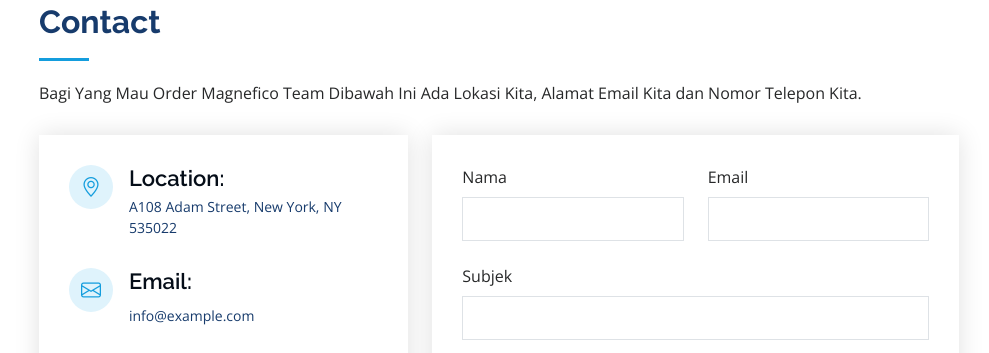
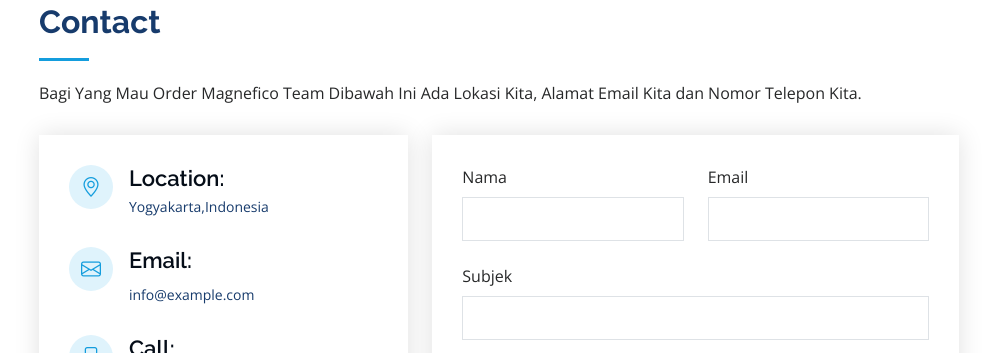
Before and after one commit to HOSTING-OSAMAH/K5_PDW, a plain HTML site: page index.html in a window 1280 px wide. Shown: the part 8549-8902 px from the top of the page, without its empty margins (291-1280 px from the left). Drawn offline with nearby package versions, Linux system fonts and the light colour scheme.

Commit message:
Update Main page

```diff
--- a/index.html
+++ b/index.html
@@ -652,7 +652,7 @@
             <div class="address">
               <i class="bi bi-geo-alt"></i>
               <h4>Location:</h4>
-              <p>A108 Adam Street, New York, NY 535022</p>
+              <p>Yogyakarta,Indonesia</p>
             </div>
 
             <div class="email">
```
